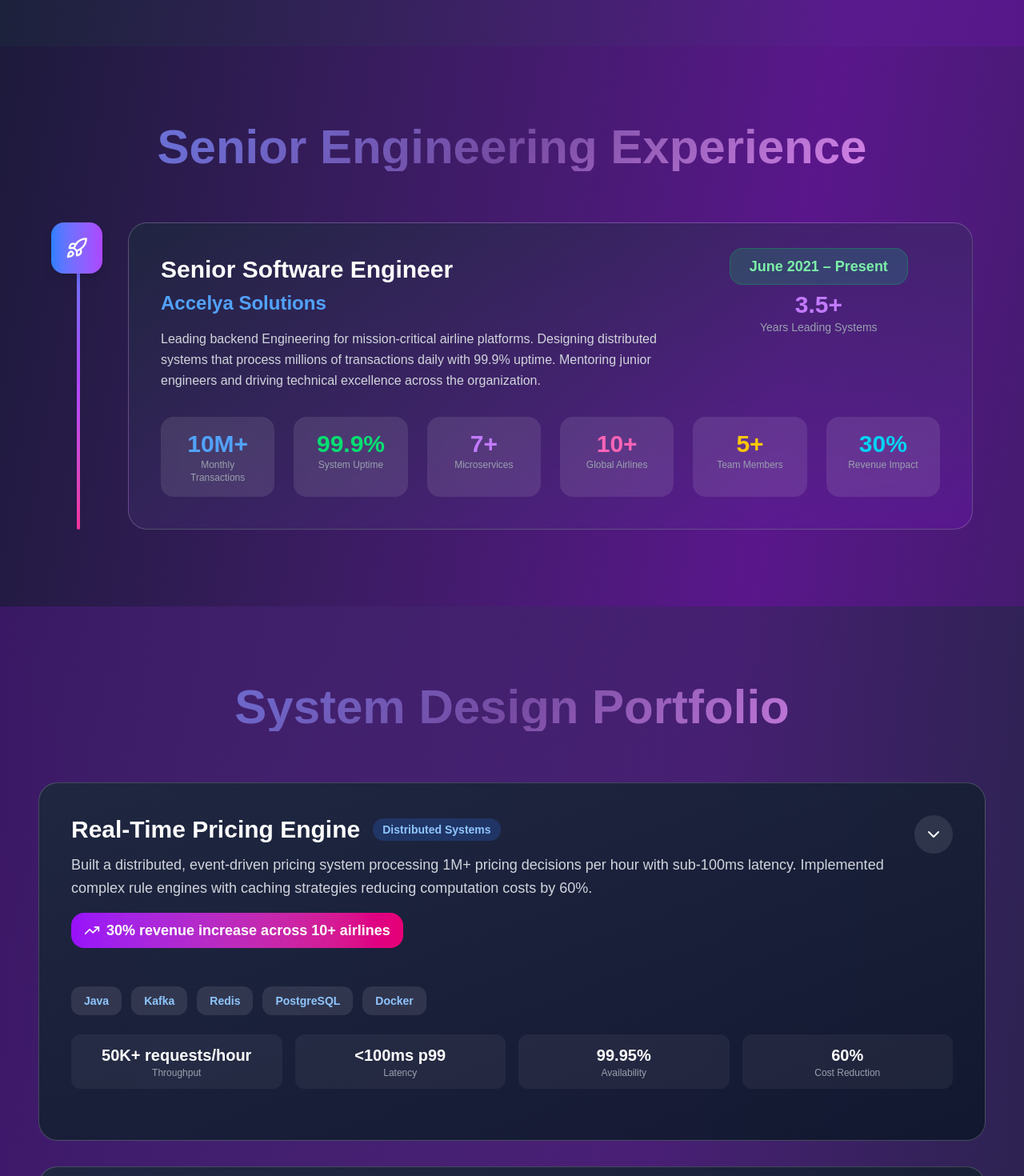
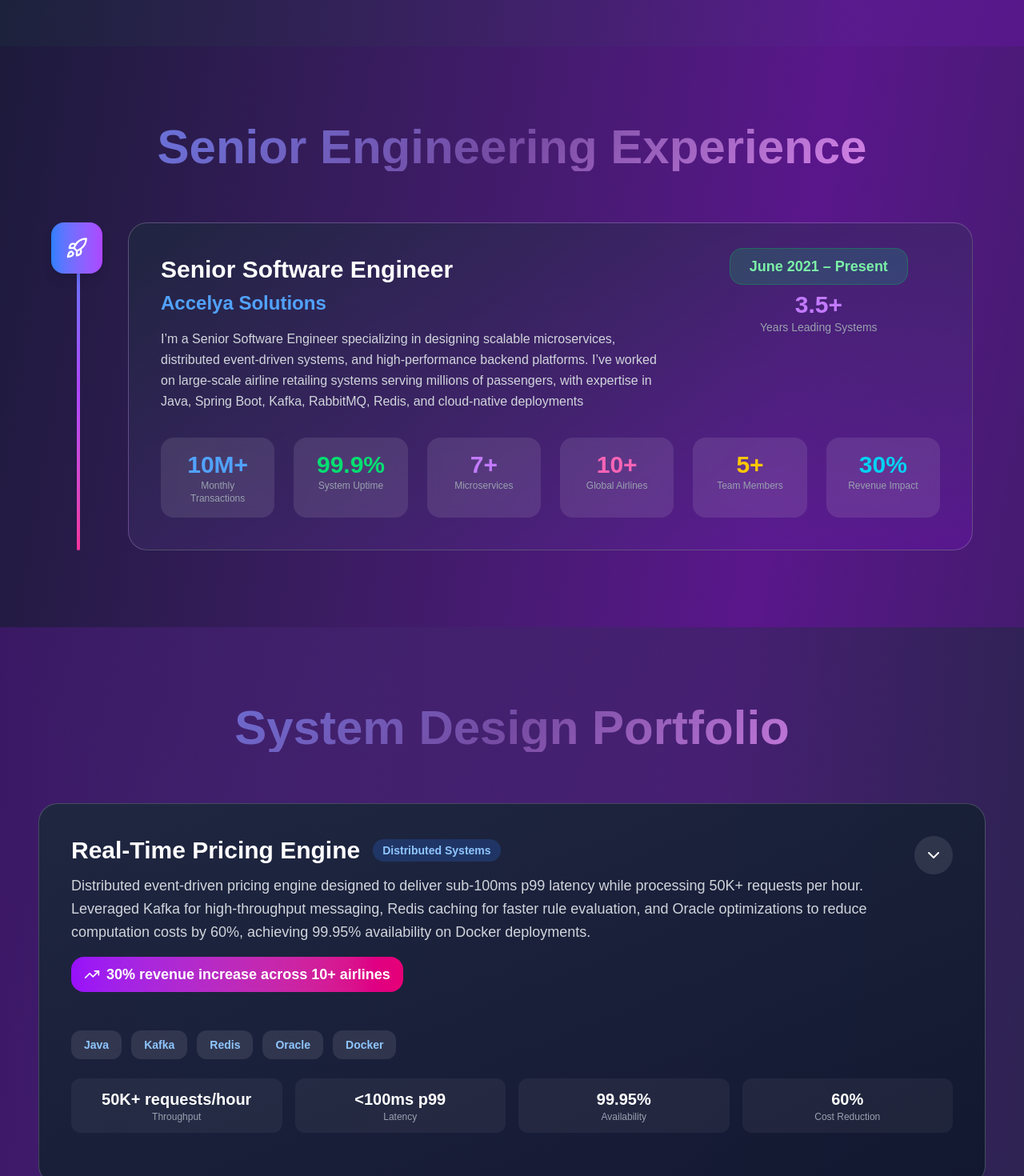
Before and after one commit to Saurabh1606/my-portfolio, a Next.js app: page / in a window 1280 px wide. Shown: the part 1330-2800 px from the top of the page at 80% size. Built offline with nearby package versions, Linux system fonts and the light colour scheme.

Commit message:
updating content

```diff
--- a/app/page.tsx
+++ b/app/page.tsx
@@ -155,8 +155,8 @@ const PROJECTS = [
   {
     title: "Real-Time Pricing Engine",
     company: "Accelya Solutions",
-    desc: "Built a distributed, event-driven pricing system processing 1M+ pricing decisions per hour with sub-100ms latency. Implemented complex rule engines with caching strategies reducing computation costs by 60%.",
-    techStack: ["Java", "Kafka", "Redis", "PostgreSQL", "Docker"],
+    desc: "Distributed event-driven pricing engine designed to deliver sub-100ms p99 latency while processing 50K+ requests per hour. Leveraged Kafka for high-throughput messaging, Redis caching for faster rule evaluation, and Oracle optimizations to reduce computation costs by 60%, achieving 99.95% availability on Docker deployments.",
+    techStack: ["Java", "Kafka", "Redis", "Oracle", "Docker"],
     metrics: {
       throughput: "50K+ requests/hour",
       latency: "<100ms p99",
@@ -175,8 +175,8 @@ const PROJECTS = [
   {
     title: "Airline Offer & Order Platform",
     company: "Accelya Solutions",
-    desc: "Engineered microservices platform handling end-to-end airline retailing flow. Designed event sourcing patterns and implemented CQRS for complex booking workflows serving millions of passengers.",
-    techStack: ["Spring Boot", "Microservices", "Event Sourcing", "CQRS", "Kubernetes"],
+    desc: "A scalable microservices-based platform was designed and developed to modernize airline retailing, covering the entire flow from offers and pricing to bookings and order fulfillment. Using Event Sourcing and CQRS patterns, complex booking workflows were streamlined while ensuring reliability, fault tolerance, and auditability. The platform now powers modern retailing for global airlines, handling over 10 million transactions per month with 99.9% availability and delivering faster, more efficient processing at scale.",
+    techStack: ["Spring Boot", "Microservices", "Event Sourcing", "CQRS", "Kubernetes","Redis","Kafka"],
     metrics: {
       throughput: "10M+ transactions/month",
       services: "7+ microservices",
@@ -239,10 +239,10 @@ const ACHIEVEMENTS = [
   },
   {
     title: "System Design Expert",
-    desc: "Engineered systems serving 50M+ users",
+    desc: "Engineered systems serving 100K+ users",
     icon: "🏗️",
     color: "from-purple-500 to-pink-500",
-    metric: "50M+ Users"
+    metric: "100K+ Users"
   },
 ];
 
@@ -479,7 +479,7 @@ useEffect(() => {
 
           {/* KEY HIGHLIGHTS */}
           <div className="max-w-4xl mx-auto text-xl text-gray-300 mb-12 space-y-2">
-            <div>✨ Engineering systems that handle <span className="text-blue-400 font-bold">50M+ monthly transactions</span></div>
+            <div>✨ Engineering systems that handle <span className="text-blue-400 font-bold">10M+ monthly transactions</span></div>
             <div>🎯 Delivered <span className="text-green-400 font-bold">30% revenue increase</span> through intelligent pricing systems</div>
             <div>🏗️ Expert in <span className="text-purple-400 font-bold">Microservices, Distributed Systems & High-Scale Architecture</span></div>
           </div>
@@ -551,9 +551,7 @@ useEffect(() => {
                     <h3 className="text-3xl font-bold text-white mb-2">Senior Software Engineer</h3>
                     <p className="text-2xl text-blue-400 font-semibold mb-4">Accelya Solutions</p>
                     <p className="text-gray-300 leading-relaxed">
-                      Leading backend Engineering for mission-critical airline platforms. Designing distributed systems
-                      that process millions of transactions daily with 99.9% uptime. Mentoring junior engineers and
-                      driving technical excellence across the organization.
+                      I’m a Senior Software Engineer specializing in designing scalable microservices, distributed event-driven systems, and high-performance backend platforms. I’ve worked on large-scale airline retailing systems serving millions of passengers, with expertise in Java, Spring Boot, Kafka, RabbitMQ, Redis, and cloud-native deployments
                     </p>
                   </div>
 
@@ -889,7 +887,7 @@ useEffect(() => {
   <div className="max-w-5xl mx-auto">
     <div className="text-center mb-16">
       <p className="text-2xl text-gray-300 mb-8 leading-relaxed">
-        I&apos;m actively seeking <span className="text-blue-400 font-bold">Staff/Senior Engineer</span>
+        I&apos;m actively seeking <span className="text-blue-400 font-bold">Senior Engineer</span>
         opportunities at <span className="text-purple-400 font-bold">innovative tech companies</span>.
         Let&apos;s collaborate and build impactful solutions together.
       </p>
```
